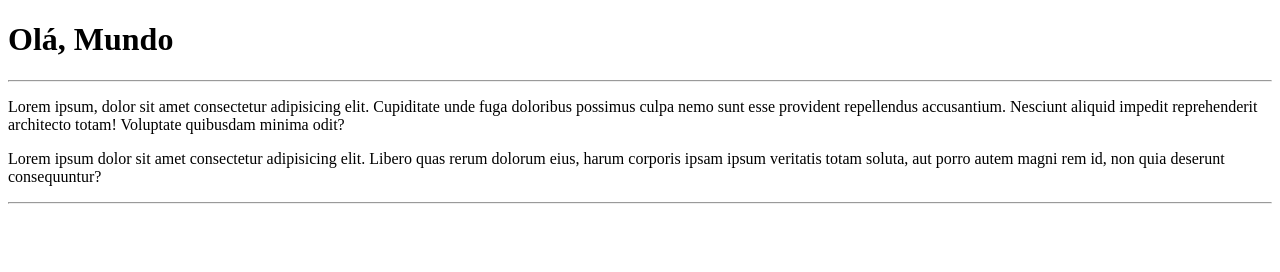
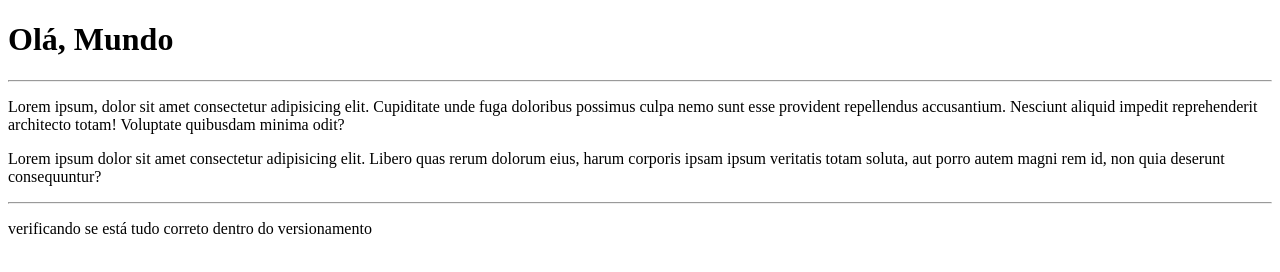
Before and after one commit to thalis662/GitHub, a plain HTML site: page Site exemplo/index.html in a window 1280 px wide. Drawn offline with Linux system fonts and the light colour scheme.

Commit message:
Teste de alteração

```diff
--- a/Site exemplo/index.html
+++ b/Site exemplo/index.html
@@ -12,5 +12,6 @@
     <p>Lorem ipsum, dolor sit amet consectetur adipisicing elit. Cupiditate unde fuga doloribus possimus culpa nemo sunt esse provident repellendus accusantium. Nesciunt aliquid impedit reprehenderit architecto totam! Voluptate quibusdam minima odit?</p>
     <p>Lorem ipsum dolor sit amet consectetur adipisicing elit. Libero quas rerum dolorum eius, harum corporis ipsam ipsum veritatis totam soluta, aut porro autem magni rem id, non quia deserunt consequuntur?</p>
     <hr>
+    <p>verificando se está tudo correto dentro do versionamento</p>
 </body>
 </html>
```
